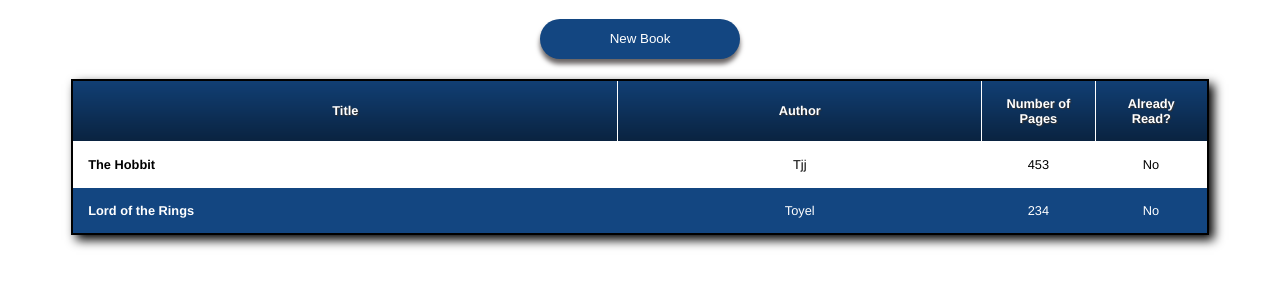
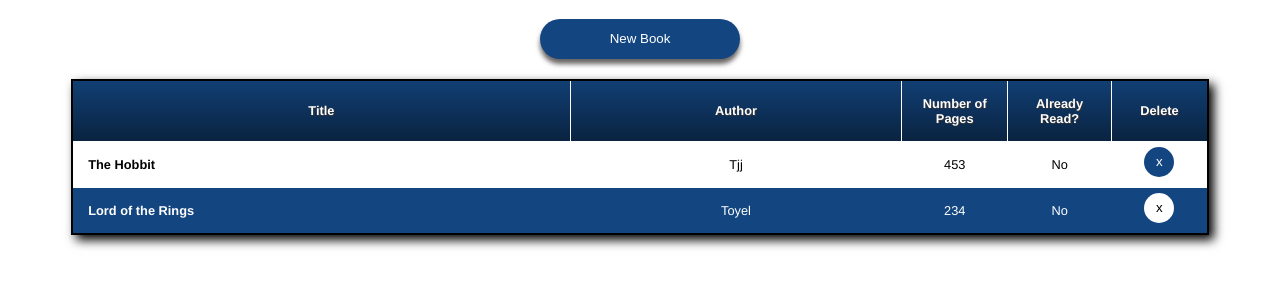
Before and after one commit to TheinHein/library, a plain HTML site: page index.html in a window 1280 px wide. Shown: the part 61-348 px from the top of the page. Drawn offline with Linux system fonts and the light colour scheme.

Commit message:
add delete button

```diff
--- a/app.js
+++ b/app.js
@@ -30,6 +30,9 @@ function createABookTableRow(book) {
   const author = document.createElement("td");
   const numberOfPages = document.createElement("td");
   const isRead = document.createElement("td");
+  const deleteBtn = document.createElement("button");
+  deleteBtn.textContent = "x";
+  deleteBtn.classList.add("del-btn");
   title.setAttribute("scope", "row");
   title.textContent = book.title;
   author.textContent = book.author;
@@ -39,6 +42,7 @@ function createABookTableRow(book) {
   tableRow.appendChild(author);
   tableRow.appendChild(numberOfPages);
   tableRow.appendChild(isRead);
+  tableRow.appendChild(deleteBtn);
   return tableRow;
 }
 
--- a/index.html
+++ b/index.html
@@ -48,6 +48,7 @@
               <th scope="col">Author</th>
               <th scope="col">Number of Pages</th>
               <th scope="col">Already Read?</th>
+              <th scope="col">Delete</th>
             </tr>
           </thead>
           <tbody class="library"></tbody>
--- a/style.css
+++ b/style.css
@@ -65,6 +65,16 @@ button {
   cursor: pointer;
 }
 
+.del-btn {
+  position: relative;
+  left: 50%;
+  width: 30px;
+  height: 30px;
+  margin-top: 5px;
+  box-shadow: none;
+  transform: translate(-50%);
+}
+
 button:hover {
   background-color: rgb(14, 56, 104);
 }
@@ -102,6 +112,9 @@ thead th:nth-child(3) {
 }
 
 thead th:nth-child(4) {
+  width: 5%;
+}
+thead th:nth-child(5) {
   width: 5%;
 }
 
@@ -147,6 +160,22 @@ tbody tr:nth-child(even) {
   color: white;
 }
 
+tbody tr:nth-child(odd) .del-btn {
+  background-color: rgb(19, 70, 129);
+}
+tbody tr:nth-child(odd) .del-btn:hover {
+  background-color: rgb(14, 56, 104);
+}
+
+tbody tr:nth-child(even) .del-btn {
+  background-color: rgb(255, 255, 255);
+  color: black;
+}
+tbody tr:nth-child(even) .del-btn:hover {
+  background-color: rgb(231, 231, 231);
+  color: black;
+}
+
 table {
   background-color: rgb(19, 70, 129);
   box-shadow: 5px 5px 10px 0px black;
```
